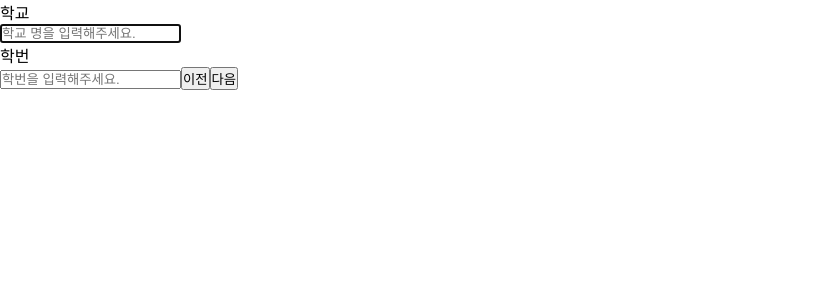
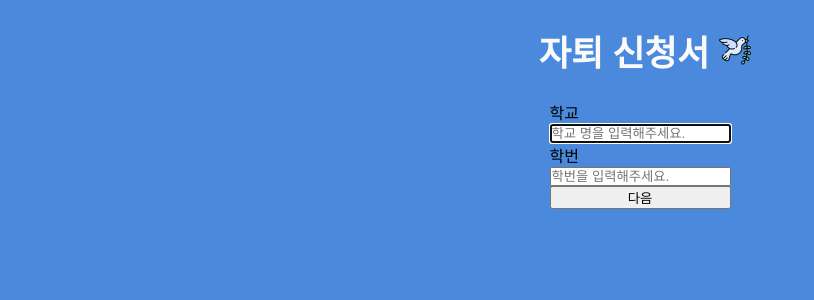
Before and after one commit to gywns022727/drop_out, a React (Vite) app: page / in a window 1280 px wide. Shown: the top 300 px of the page, without its empty margins (0-814 px from the left). Built offline with nearby package versions, Linux system fonts and the light colour scheme.

Commit message:
update school page style

```diff
--- a/src/Page/Privacy/index.tsx
+++ b/src/Page/Privacy/index.tsx
@@ -41,7 +41,7 @@ export default function index() {
 
   const handleBack = () => {
     updateValue();
-    navigate("/school");
+    navigate("/");
   };
 
   const autoHyphen = () => {
--- a/src/Page/School/index.tsx
+++ b/src/Page/School/index.tsx
@@ -4,6 +4,8 @@ import { useNavigate } from "react-router-dom";
 import { useDispatch, useSelector } from "react-redux";
 import { SCHOOL, NUMBER } from "../../store/slices/schoolSlice";
 import { RootState } from "../../store/config";
+import { Container } from "./style";
+import Pigeon from "../../assets/images/pigeon.png";
 
 type Inputs = {
   school: string;
@@ -39,13 +41,13 @@ export default function index() {
     navigate("/privacy");
   };
 
-  const handleBack = () => {
-    updateValue();
-    navigate("/");
-  };
-
   return (
-    <div>
+    <Container>
+      <header>
+        {/* <img src={Pigeon} alt="Pigeon" /> */}
+        <h1>자퇴 신청서</h1>
+        <img src={Pigeon} alt="Pigeon" />
+      </header>
       <form onSubmit={handleSubmit(onSubmit)}>
         <label>
           <p>학교</p>
@@ -73,11 +75,8 @@ export default function index() {
           />
           {errors.number && <p>{errors.number.message}</p>}
         </label>
-        <button type="button" onClick={handleBack}>
-          이전
-        </button>
         <button type="submit">다음</button>
       </form>
-    </div>
+    </Container>
   );
 }
--- /dev/null
+++ b/src/Page/School/style.ts
@@ -0,0 +1,31 @@
+import styled from "styled-components";
+
+const Container = styled.div`
+  display: flex;
+  flex-direction: column;
+  align-items: center;
+
+  > header {
+    display: flex;
+    align-items: center;
+    justify-content: center;
+
+    width: 100%;
+    height: 100px;
+
+    > h1 {
+      padding: 0 10px 0 10px;
+
+      font-size: 2.2em;
+
+      color: #fafafa;
+    }
+  }
+
+  > form {
+    display: flex;
+    flex-direction: column;
+  }
+`;
+
+export { Container };
--- a/src/style/GlobalStyle.tsx
+++ b/src/style/GlobalStyle.tsx
@@ -5,6 +5,11 @@ const GlobalStyle = createGlobalStyle`
     margin: 0;
     padding: 0;
     box-sizing: border-box;
+    text-decoration: none;
+  }
+
+  body {
+    background-color: #4b89dc;
   }
 
 `;
```
Also changed, not shown: src/assets/images/pigeon.png (added).
